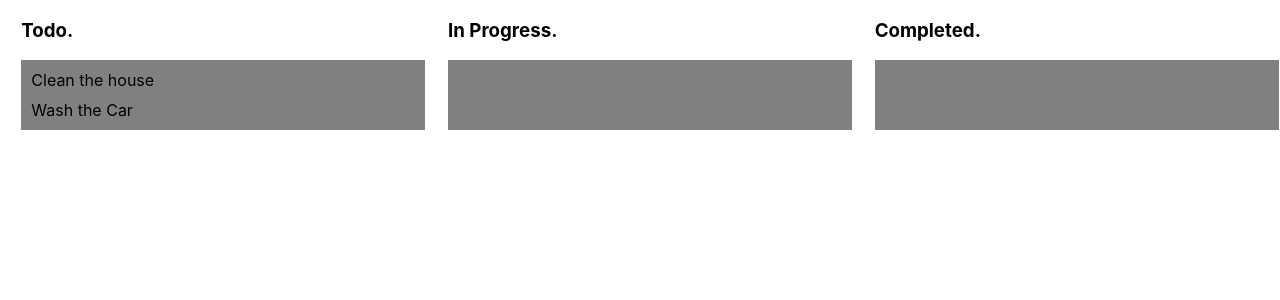
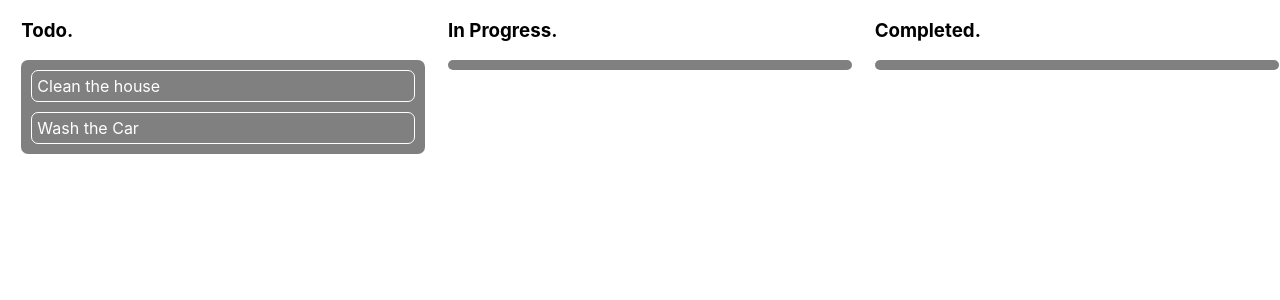
Before and after one commit to tracy-tucker/todo-draggables, a React (Create React App) app: page / in a window 1280 px wide. Shown: the top 300 px of the page. Built offline with nearby package versions, Linux system fonts and the light colour scheme.

Commit message:
Styling to draoppable columns

```diff
--- a/src/App.css
+++ b/src/App.css
@@ -10,11 +10,17 @@
 
 .droppable-col {
   width: 100%;
-  height: 50px;
   background-color: gray;
-  padding: 10px;
+  padding: 10px 10px 0 10px;
+  border-radius: 7px;
+  display: flex;
+  flex-direction: column;
 }
 
 .item {
   margin-bottom: 10px;
+  color: white;
+  border: 1px solid white;
+  padding: 5px;
+  border-radius: 7px;
 }
--- a/src/App.js
+++ b/src/App.js
@@ -64,6 +64,7 @@ function App() {
                         </Draggable>
                       )
                     })}
+                    {provided.placeholder}
                   </div>
                 )
               }}
```
